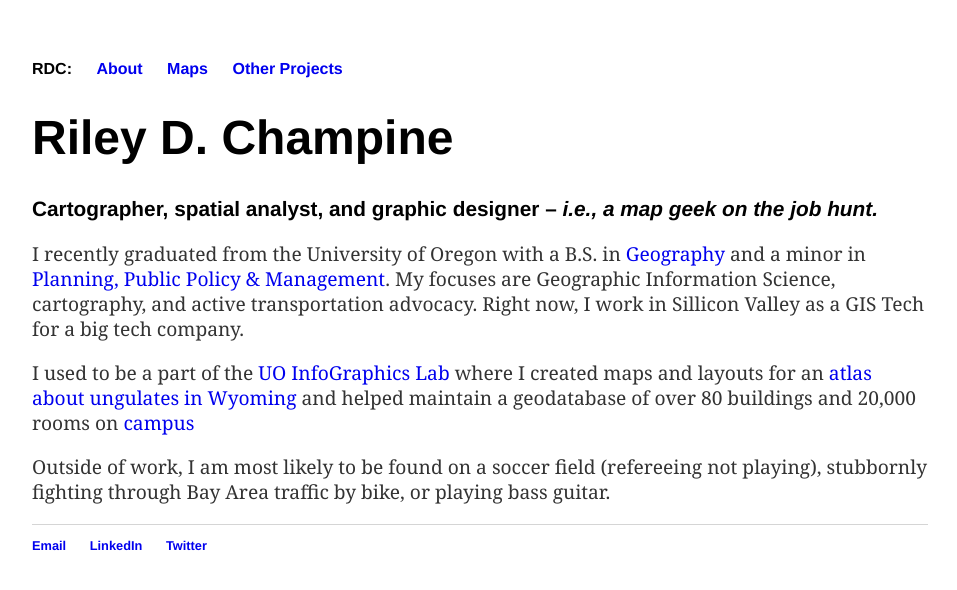
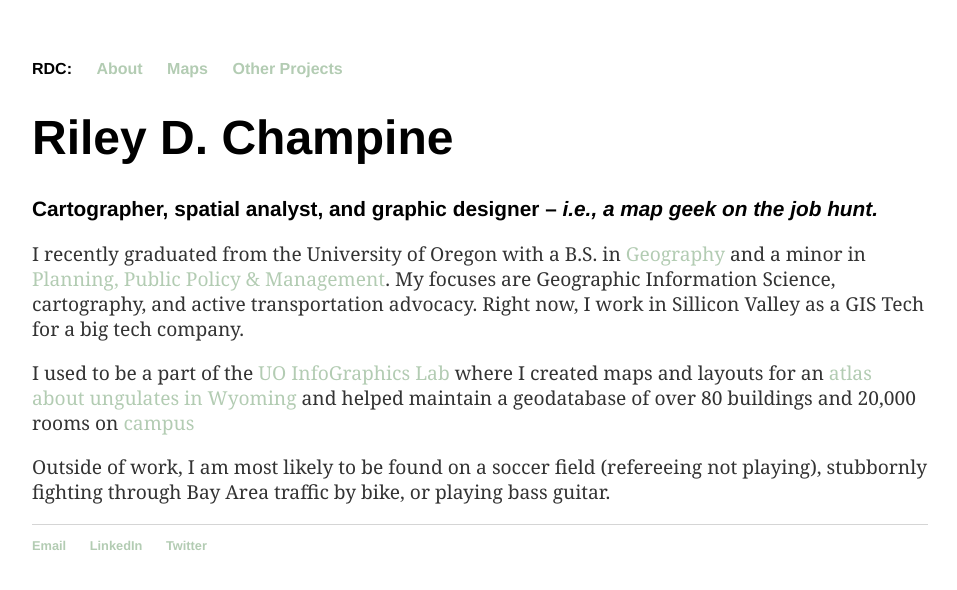
Before and after one commit to rileydchampine/rileydchampine.github.io, a Jekyll site: the page built from index.html, in a window 1280 px wide. Shown: the top 590 px of the page, without its empty margins (160-1117 px from the left). Built offline with Jekyll 4.4.1, drawn with Linux system fonts in a browser that asks for light colours.

Commit message:
Update main.css

```diff
--- a/css/main.css
+++ b/css/main.css
@@ -14,6 +14,7 @@ nav ul li, footer ul li {
 }
 a {
     text-decoration: none;
+    color: #b3ccb3;
 
 }
 a:hover {
```
